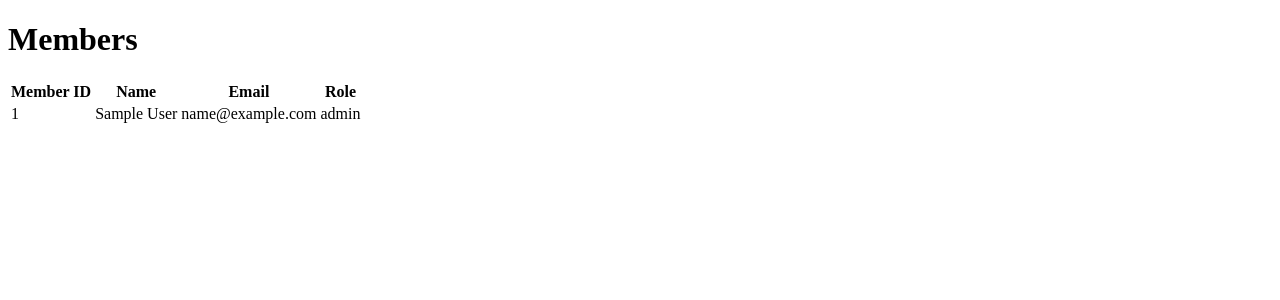
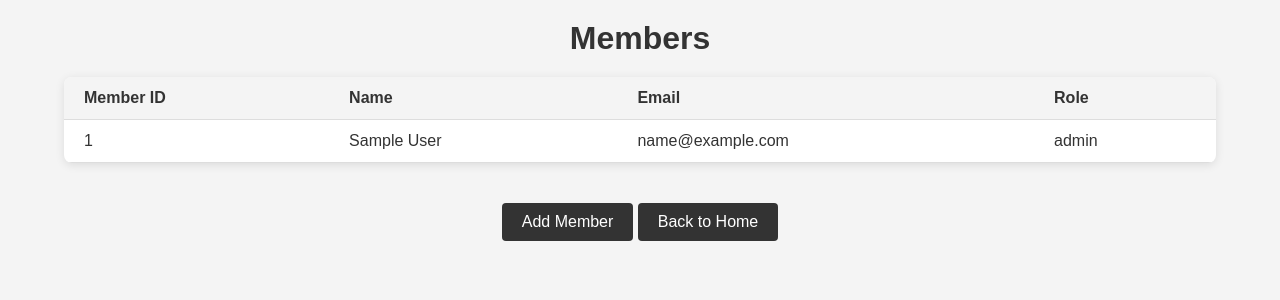
Before and after one commit to Harideep333/JAM, a Flask app: page /members in a window 1280 px wide. Shown: the top 300 px of the page. Run offline with Flask 3, Linux system fonts and the light colour scheme; a user stored in the database is signed in; tables that the repository leaves empty or names only in its code hold one stand-in row (values such as "Sample post").

Commit message:
Update Members.html

```diff
--- a/templates/Members.html
+++ b/templates/Members.html
@@ -1,13 +1,101 @@
-<!-- templates/members.html -->
 <!DOCTYPE html>
 <html lang="en">
 <head>
     <meta charset="UTF-8">
     <meta name="viewport" content="width=device-width, initial-scale=1.0">
     <title>Members</title>
+    <style>
+        /* General Styles */
+        body {
+            font-family: 'Arial', sans-serif;
+            margin: 0;
+            padding: 0;
+            background-color: #f4f4f4;
+            color: #333;
+            text-align: center;
+        }
+
+        h1 {
+            color: #333;
+            margin: 20px 0;
+        }
+
+        /* Table Styles */
+        table {
+            margin: 20px auto;
+            width: 90%;
+            border-collapse: collapse;
+            box-shadow: 0 2px 10px rgba(0, 0, 0, 0.1);
+            background-color: #fff;
+            border-radius: 8px;
+            overflow: hidden;
+        }
+
+        table th, table td {
+            padding: 12px 20px;
+            text-align: left;
+            border-bottom: 1px solid #ddd;
+        }
+
+        table th {
+            background-color: #f4f4f4;
+            font-weight: bold;
+            color: #333;
+        }
+
+        table tr:hover {
+            background-color: #f9f9f9;
+        }
+
+        table tr:nth-child(even) {
+            background-color: #f7f7f7;
+        }
+
+        /* Button Styles */
+        a.button {
+            display: inline-block;
+            margin: 20px auto;
+            text-decoration: none;
+            background-color: #333;
+            color: #fff;
+            padding: 10px 20px;
+            font-size: 1em;
+            border-radius: 4px;
+            transition: background-color 0.3s ease, color 0.3s ease;
+        }
+
+        a.button:hover {
+            background-color: #555;
+            color: #fff;
+        }
+
+        /* Responsive Design */
+        @media (max-width: 768px) {
+            table {
+                width: 100%;
+            }
+
+            table th, table td {
+                padding: 10px;
+            }
+
+            a.button {
+                width: 80%;
+                padding: 15px;
+                font-size: 1.1em;
+            }
+        }
+    </style>
+
+
+
+
 </head>
 <body>
     <h1>Members</h1>
+
+    <!-- Add Member Button -->
+
     <table>
         <thead>
             <tr>
@@ -27,6 +115,12 @@
                 </tr>
             {% endfor %}
         </tbody>
+
+
     </table>
+    <a href="{{ url_for('add_member') }}" class="button">Add Member</a>
+
+    <a href="{{ url_for('home') }}" class="button">Back to Home</a> <!-- New Back to Home Button -->
+
 </body>
 </html>
```
